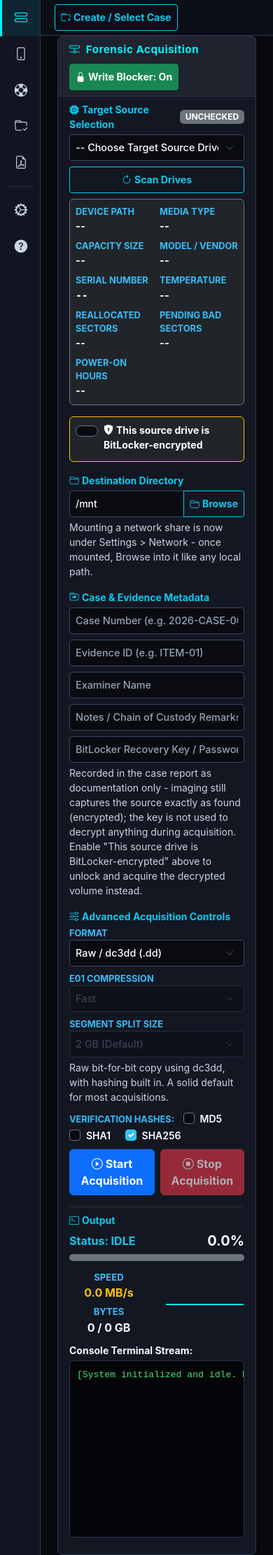
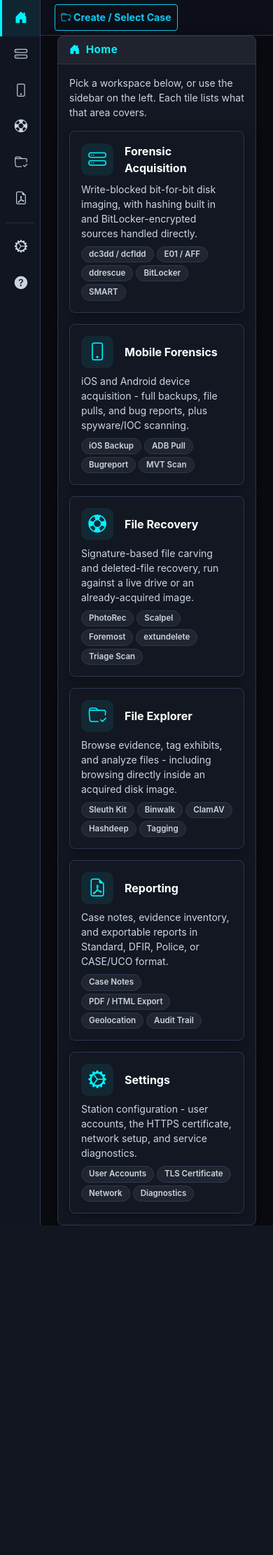
Before and after one commit to n0sfs/pi-forensics, a Flask app: page / in a window 390 px wide. Shown: the part 81-2303 px from the top of the page at 70% size. After the commit the page ends 1832 px from the top, so only its background shows below. Run offline with Flask 3, Linux system fonts and the light colour scheme; data that the repository does not hold is empty; parts of the project's set-up code (start-up, migrations or seed data) failed here and were passed over; some libraries are stand-ins or nearby versions.

Commit message:
Add a Home landing page above Forensic Acquisition
New "Home" sidebar tab, positioned first (above Forensic Acquisition,
which is no longer the default-active tab), showing a 6-tile launcher
grid - one tile per real sidebar tab (Forensic Acquisition, Mobile
Forensics, File Recovery, File Explorer, Reporting, Settings). Each tile
has an icon (matching its sidebar icon), a one-line description, and a
row of capability chips naming the specific tools inside that tab, so an
examiner (or someone new to the station) can see what each area covers
without clicking in first. Clicking a tile navigates to that tab via the
existing switchToTab().

Purely a static reference/launcher page - no new backend routes, no live
data fetched here (the Active Case Bar and system telemetry above it are
already global across every tab, so nothing needed duplicating).

Wiring: TOP_LEVEL_TAB_IDS gained 'home-tab' so the existing last-visited-
tab-restore feature treats Home like every other top-level tab; the
restore logic's hardcoded 'acquisition-tab' fallback comparison changed
to 'home-tab' now that Home is the new default. Home tiles are
permission-gated the same way the sidebar itself already is - a new
HOME_CARD_PERMISSIONS map, folded into the existing
applySidebarPermissionGating() so both update together in one pass -
confirmed live against a real restricted custom group that only the
tiles matching that group's actual permissions are visible, exactly
mirroring the sidebar.

Verified via the standard Jinja render + HTML nesting check (both
is_local_kiosk states, NESTING OK) and node --check on main.js, plus a
live deploy confirming: a fresh page load (no saved last-tab) lands on
Home by default; clicking a tile navigates correctly and updates the
last-visited-tab tracking; and permission gating on the tiles matches
the sidebar exactly for a real restricted test account.

Co-Authored-By: Claude Sonnet 5 <noreply@anthropic.com>

```diff
--- a/templates/index.html
+++ b/templates/index.html
@@ -183,6 +183,40 @@
         .chart-container { position: relative; height: 130px; width: 100%; }
         .chart-container-mini { position: relative; height: 55px; width: 100%; }
         .telemetry-grid-label { color: #38bdf8 !important; font-size: 0.80rem; font-weight: 700; text-transform: uppercase; }
+
+        /* Home tab: one clickable tile per real sidebar tab, acting as a
+           launcher/reference grid - see templates/tabs/home.html. */
+        .home-tile {
+            cursor: pointer;
+            transition: border-color 0.15s ease, transform 0.15s ease, box-shadow 0.15s ease;
+        }
+        .home-tile:hover, .home-tile:focus-visible {
+            border-color: var(--accent-cyan);
+            transform: translateY(-2px);
+            box-shadow: 0 8px 28px rgba(0, 242, 254, 0.12);
+            outline: none;
+        }
+        .home-tile-icon {
+            font-size: 1.6rem;
+            color: var(--accent-cyan);
+            width: 46px;
+            height: 46px;
+            min-width: 46px;
+            display: flex;
+            align-items: center;
+            justify-content: center;
+            background: rgba(0, 242, 254, 0.08);
+            border-radius: 10px;
+        }
+        .home-tile-chip {
+            font-size: 0.72rem;
+            font-weight: 600;
+            color: var(--text-subtle);
+            background: rgba(255, 255, 255, 0.06);
+            border: 1px solid var(--border-color);
+            border-radius: 20px;
+            padding: 2px 10px;
+        }
         .telemetry-grid-val { color: #ffffff !important; font-size: 0.92rem; font-weight: 700; }
 
         .file-pane { background-color: #06070a; border: 1px solid var(--border-color); border-radius: 6px; height: 350px; overflow-y: auto; }
@@ -355,8 +389,13 @@
                 <i class="bi bi-chevron-double-left" id="sidebarToggleIcon"></i>
             </button>
             <ul class="nav flex-column" id="forensicAppTabs" role="tablist">
+                <li class="nav-item" role="presentation">
+                    <button class="nav-link active" id="home-tab" data-bs-toggle="tab" data-bs-target="#home-app" type="button" role="tab" title="Home">
+                        <i class="bi bi-house-door-fill"></i><span class="tab-label">Home</span>
+                    </button>
+                </li>
                 <li class="nav-item" role="presentation" id="navItemAcquisition">
-                    <button class="nav-link active" id="acquisition-tab" data-bs-toggle="tab" data-bs-target="#acquisition-app" type="button" role="tab" title="Forensic Acquisition">
+                    <button class="nav-link" id="acquisition-tab" data-bs-toggle="tab" data-bs-target="#acquisition-app" type="button" role="tab" title="Forensic Acquisition">
                         <i class="bi bi-hdd-stack"></i><span class="tab-label">Forensic Acquisition</span>
                     </button>
                 </li>
@@ -420,6 +459,7 @@
 
             <div class="container-fluid px-4">
                 <div class="tab-content" id="forensicTabContent">
+{% include 'tabs/home.html' %}
 {% include 'tabs/acquisition.html' %}
 {% include 'tabs/recovery.html' %}
 {% include 'tabs/file_explorer.html' %}
--- a/templates/tabs/acquisition.html
+++ b/templates/tabs/acquisition.html
@@ -1,5 +1,5 @@
                     <!-- APP 1: FORENSIC ACQUISITION DASHBOARD -->
-                    <div class="tab-pane fade show active" id="acquisition-app" role="tabpanel">
+                    <div class="tab-pane fade" id="acquisition-app" role="tabpanel">
                             <div class="card">
                                 <div class="card-header d-flex flex-wrap justify-content-between align-items-center gap-2 py-2">
                                     <span><i class="bi bi-hdd-network me-2"></i>Forensic Acquisition</span>
--- /dev/null
+++ b/templates/tabs/home.html
@@ -0,0 +1,123 @@
+                    <!-- APP 0: HOME - a launcher/reference grid, one tile per real sidebar tab.
+                         Purely a directory page: no live data fetched here, no state of its own.
+                         Each tile's visibility is gated by the same permission keys the sidebar
+                         itself uses (see HOME_CARD_PERMISSIONS / applySidebarPermissionGating() in
+                         main.js), so an account without a given tab's permission never sees a tile
+                         that would just 403 if clicked. -->
+                    <div class="tab-pane fade show active" id="home-app" role="tabpanel">
+                        <div class="card">
+                            <div class="card-header d-flex align-items-center gap-2 py-2">
+                                <i class="bi bi-house-door-fill"></i>Home
+                            </div>
+                            <div class="card-body">
+                                <div class="text-subtle small mb-3">Pick a workspace below, or use the sidebar on the left. Each tile lists what that area covers.</div>
+                                <div class="row g-3">
+                                    <div class="col-md-6 col-lg-4" id="homeCardAcquisition">
+                                        <div class="card home-tile h-100" tabindex="0" role="button" onclick="switchToTab('acquisition-tab')" onkeydown="if(event.key==='Enter'||event.key===' '){event.preventDefault();switchToTab('acquisition-tab');}">
+                                            <div class="card-body">
+                                                <div class="d-flex align-items-center gap-3 mb-2">
+                                                    <div class="home-tile-icon"><i class="bi bi-hdd-stack"></i></div>
+                                                    <div class="fw-bold fs-6">Forensic Acquisition</div>
+                                                </div>
+                                                <div class="text-subtle small mb-2">Write-blocked bit-for-bit disk imaging, with hashing built in and BitLocker-encrypted sources handled directly.</div>
+                                                <div class="d-flex flex-wrap gap-1">
+                                                    <span class="home-tile-chip">dc3dd / dcfldd</span>
+                                                    <span class="home-tile-chip">E01 / AFF</span>
+                                                    <span class="home-tile-chip">ddrescue</span>
+                                                    <span class="home-tile-chip">BitLocker</span>
+                                                    <span class="home-tile-chip">SMART</span>
+                                                </div>
+                                            </div>
+                                        </div>
+                                    </div>
+                                    <div class="col-md-6 col-lg-4" id="homeCardMobile">
+                                        <div class="card home-tile h-100" tabindex="0" role="button" onclick="switchToTab('mobile-tab')" onkeydown="if(event.key==='Enter'||event.key===' '){event.preventDefault();switchToTab('mobile-tab');}">
+                                            <div class="card-body">
+                                                <div class="d-flex align-items-center gap-3 mb-2">
+                                                    <div class="home-tile-icon"><i class="bi bi-phone"></i></div>
+                                                    <div class="fw-bold fs-6">Mobile Forensics</div>
+                                                </div>
+                                                <div class="text-subtle small mb-2">iOS and Android device acquisition - full backups, file pulls, and bug reports, plus spyware/IOC scanning.</div>
+                                                <div class="d-flex flex-wrap gap-1">
+                                                    <span class="home-tile-chip">iOS Backup</span>
+                                                    <span class="home-tile-chip">ADB Pull</span>
+                                                    <span class="home-tile-chip">Bugreport</span>
+                                                    <span class="home-tile-chip">MVT Scan</span>
+                                                </div>
+                                            </div>
+                                        </div>
+                                    </div>
+                                    <div class="col-md-6 col-lg-4" id="homeCardRecovery">
+                                        <div class="card home-tile h-100" tabindex="0" role="button" onclick="switchToTab('ddrescue-tab')" onkeydown="if(event.key==='Enter'||event.key===' '){event.preventDefault();switchToTab('ddrescue-tab');}">
+                                            <div class="card-body">
+                                                <div class="d-flex align-items-center gap-3 mb-2">
+                                                    <div class="home-tile-icon"><i class="bi bi-life-preserver"></i></div>
+                                                    <div class="fw-bold fs-6">File Recovery</div>
+                                                </div>
+                                                <div class="text-subtle small mb-2">Signature-based file carving and deleted-file recovery, run against a live drive or an already-acquired image.</div>
+                                                <div class="d-flex flex-wrap gap-1">
+                                                    <span class="home-tile-chip">PhotoRec</span>
+                                                    <span class="home-tile-chip">Scalpel</span>
+                                                    <span class="home-tile-chip">Foremost</span>
+                                                    <span class="home-tile-chip">extundelete</span>
+                                                    <span class="home-tile-chip">Triage Scan</span>
+                                                </div>
+                                            </div>
+                                        </div>
+                                    </div>
+                                    <div class="col-md-6 col-lg-4" id="homeCardExplorer">
+                                        <div class="card home-tile h-100" tabindex="0" role="button" onclick="switchToTab('explorer-tab')" onkeydown="if(event.key==='Enter'||event.key===' '){event.preventDefault();switchToTab('explorer-tab');}">
+                                            <div class="card-body">
+                                                <div class="d-flex align-items-center gap-3 mb-2">
+                                                    <div class="home-tile-icon"><i class="bi bi-folder-check"></i></div>
+                                                    <div class="fw-bold fs-6">File Explorer</div>
+                                                </div>
+                                                <div class="text-subtle small mb-2">Browse evidence, tag exhibits, and analyze files - including browsing directly inside an acquired disk image.</div>
+                                                <div class="d-flex flex-wrap gap-1">
+                                                    <span class="home-tile-chip">Sleuth Kit</span>
+                                                    <span class="home-tile-chip">Binwalk</span>
+                                                    <span class="home-tile-chip">ClamAV</span>
+                                                    <span class="home-tile-chip">Hashdeep</span>
+                                                    <span class="home-tile-chip">Tagging</span>
+                                                </div>
+                                            </div>
+                                        </div>
+                                    </div>
+                                    <div class="col-md-6 col-lg-4" id="homeCardReports">
+                                        <div class="card home-tile h-100" tabindex="0" role="button" onclick="switchToTab('reports-tab')" onkeydown="if(event.key==='Enter'||event.key===' '){event.preventDefault();switchToTab('reports-tab');}">
+                                            <div class="card-body">
+                                                <div class="d-flex align-items-center gap-3 mb-2">
+                                                    <div class="home-tile-icon"><i class="bi bi-file-earmark-pdf"></i></div>
+                                                    <div class="fw-bold fs-6">Reporting</div>
+                                                </div>
+                                                <div class="text-subtle small mb-2">Case notes, evidence inventory, and exportable reports in Standard, DFIR, Police, or CASE/UCO format.</div>
+                                                <div class="d-flex flex-wrap gap-1">
+                                                    <span class="home-tile-chip">Case Notes</span>
+                                                    <span class="home-tile-chip">PDF / HTML Export</span>
+                                                    <span class="home-tile-chip">Geolocation</span>
+                                                    <span class="home-tile-chip">Audit Trail</span>
+                                                </div>
+                                            </div>
+                                        </div>
+                                    </div>
+                                    <div class="col-md-6 col-lg-4" id="homeCardSettings">
+                                        <div class="card home-tile h-100" tabindex="0" role="button" onclick="switchToTab('settings-tab')" onkeydown="if(event.key==='Enter'||event.key===' '){event.preventDefault();switchToTab('settings-tab');}">
+                                            <div class="card-body">
+                                                <div class="d-flex align-items-center gap-3 mb-2">
+                                                    <div class="home-tile-icon"><i class="bi bi-gear-wide-connected"></i></div>
+                                                    <div class="fw-bold fs-6">Settings</div>
+                                                </div>
+                                                <div class="text-subtle small mb-2">Station configuration - user accounts, the HTTPS certificate, network setup, and service diagnostics.</div>
+                                                <div class="d-flex flex-wrap gap-1">
+                                                    <span class="home-tile-chip">User Accounts</span>
+                                                    <span class="home-tile-chip">TLS Certificate</span>
+                                                    <span class="home-tile-chip">Network</span>
+                                                    <span class="home-tile-chip">Diagnostics</span>
+                                                </div>
+                                            </div>
+                                        </div>
+                                    </div>
+                                </div>
+                            </div>
+                        </div>
+                    </div>
```
Also changed, not shown: static/js/main.js.
